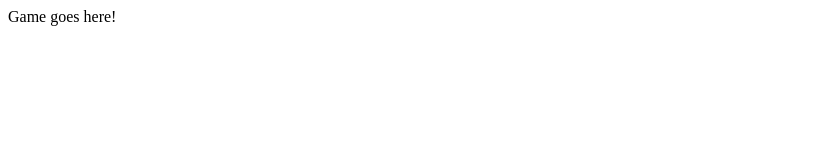
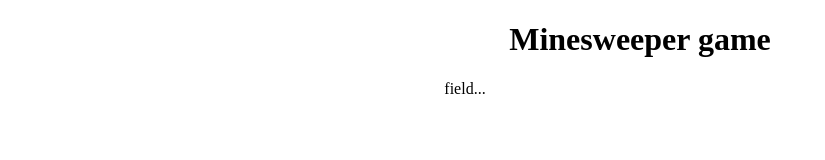
Before and after one commit to evgeniy-aksyonov/minesweeper, a plain HTML site: page index.html in a window 1280 px wide. Shown: the whole page, without its empty margins (0-825 px from the left). Drawn offline with Linux system fonts and the light colour scheme.

Commit message:
Add some styling

```diff
--- a/index.html
+++ b/index.html
@@ -5,8 +5,13 @@
   <meta http-equiv="X-UA-Compatible" content="IE=edge">
   <meta name="viewport" content="width=device-width, initial-scale=1.0">
   <title>Minesweeper</title>
+  <link rel="stylesheet" href="style.css">
 </head>
 <body>
-  Game goes here!
+  <h1>Minesweeper game</h1>
+  <div class="container">
+    <div class="field">field...</div>
+  </div>
+  <script src="index.js"></script>
 </body>
 </html>
--- /dev/null
+++ b/style.css
@@ -0,0 +1,18 @@
+body {
+  text-align: center;
+}
+
+.container {
+  display: flex;
+  justify-content: center;
+}
+
+.field {
+  display: grid;
+  grid-template-columns: repeat(8, 50px);
+}
+
+button {
+  font-size: 24px;
+  height: 50px;
+}
```
